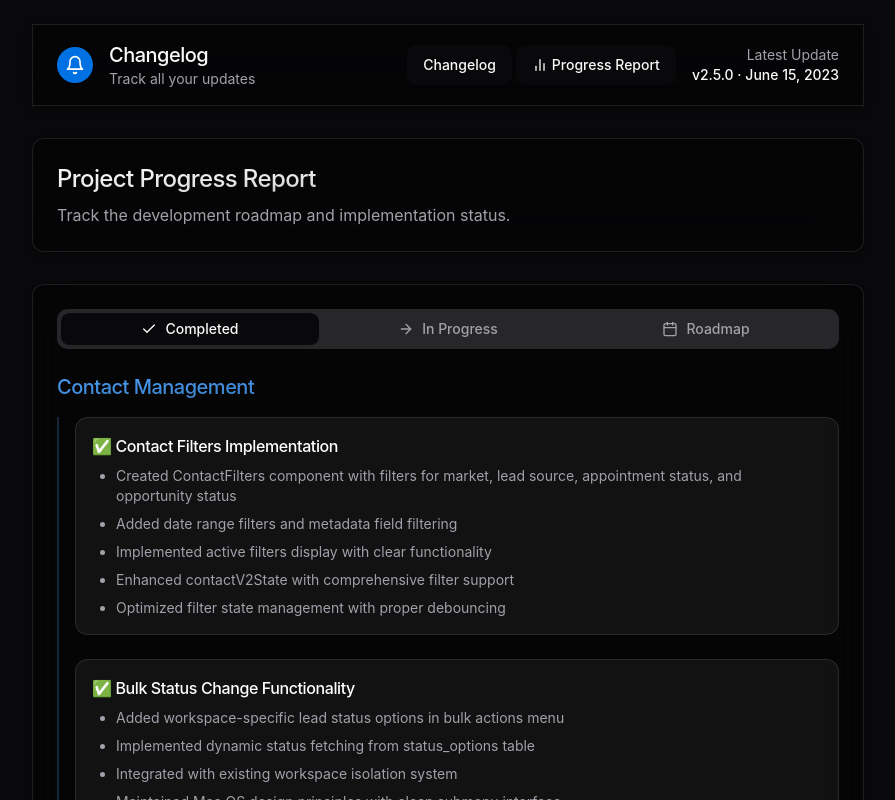
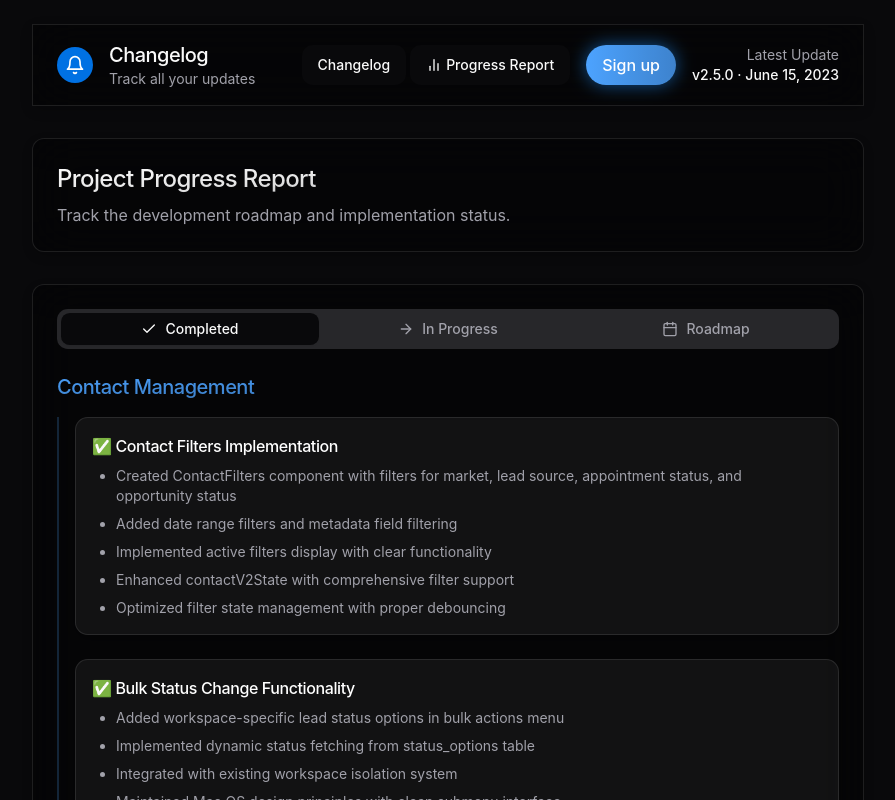
Before and after one commit to benjiemalinao87/chic-changelog, a React (Vite) app: page /progress in a window 1280 px wide. Shown: the top 800 px of the page, without its empty margins (192-1087 px from the left). Built offline with nearby package versions, Linux system fonts and the light colour scheme.

Commit message:
Add sign up button
Adds a sign up button with a link to @https://cc1.automate8.com/. The button has a glowing effect to attract user attention.

```diff
--- a/src/components/Header.tsx
+++ b/src/components/Header.tsx
@@ -51,6 +51,26 @@ const Header = () => {
           </NavigationMenuList>
         </NavigationMenu>
 
+        <motion.a
+          href="https://cc1.automate8.com/"
+          target="_blank"
+          rel="noopener noreferrer"
+          className="bg-gradient-to-r from-primary to-primary/80 text-white font-medium px-4 py-2 rounded-full shadow-[0_0_15px_rgba(30,147,255,0.5)] transition-all hover:shadow-[0_0_20px_rgba(30,147,255,0.7)] hover:scale-105"
+          whileHover={{ scale: 1.05 }}
+          whileTap={{ scale: 0.95 }}
+          animate={{
+            boxShadow: ['0 0 15px rgba(30,147,255,0.5)', '0 0 25px rgba(30,147,255,0.7)', '0 0 15px rgba(30,147,255,0.5)'],
+          }}
+          transition={{
+            boxShadow: {
+              repeat: Infinity,
+              duration: 2
+            }
+          }}
+        >
+          Sign up
+        </motion.a>
+
         <div className="hidden md:block text-sm text-right">
           <p className="text-muted-foreground">Latest Update</p>
           <p className="font-medium">v2.5.0 · June 15, 2023</p>
```
